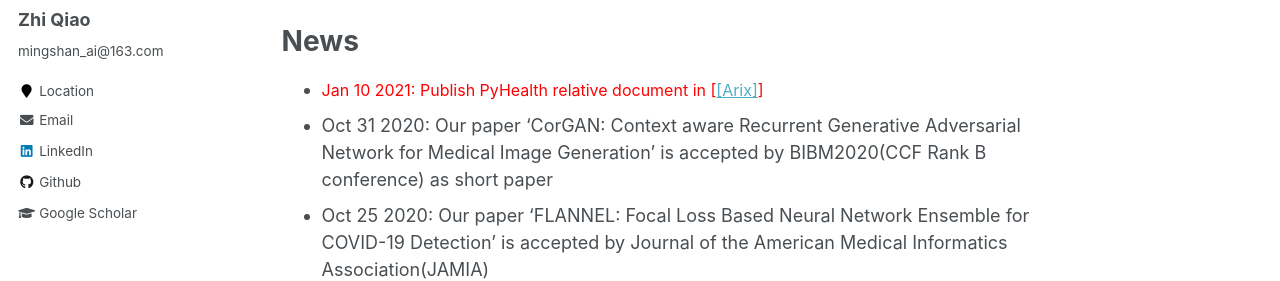
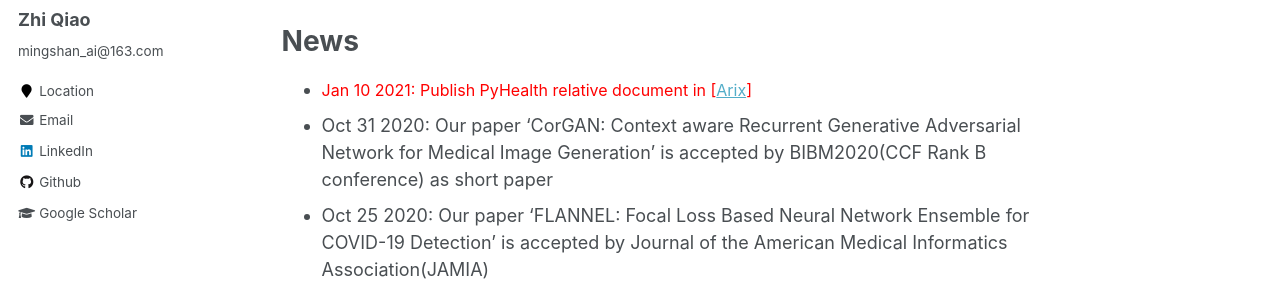
Before and after one commit to qxiaobu/qxiaobu.github.io, a Jekyll site: the page built from _pages/about.md, in a window 1280 px wide and 1072 px high. Shown: the part 294-575 px from the top of the window. Built offline with Jekyll 4.4.1, drawn with Linux system fonts in a browser that asks for light colours.

Commit message:
Update about.md

```diff
--- a/_pages/about.md
+++ b/_pages/about.md
@@ -12,7 +12,7 @@ I am Associate Director of Machine Learning in the Analytics Center of Excellenc
 
 News
 ======
-  * <font size="3" color="red">Jan 10 2021: Publish PyHealth relative document in [<a href="https://arxiv.org/pdf/2101.04209.pdf">[Arix]</a>]</font>
+  * <font size="3" color="red">Jan 10 2021: Publish PyHealth relative document in [<a href="https://arxiv.org/pdf/2101.04209.pdf">Arix</a>]</font>
   * Oct 31 2020: Our paper 'CorGAN: Context aware Recurrent Generative Adversarial Network for Medical Image Generation' is accepted by BIBM2020(CCF Rank B conference) as short paper
   * Oct 25 2020: Our paper 'FLANNEL: Focal Loss Based Neural Network Ensemble for COVID-19 Detection' is accepted by Journal of the American Medical Informatics Association(JAMIA)
   * Aug 2020: [PyHealth](https://github.com/yzhao062/PyHealth) (a python library for Healthcare AI) is released! (As Core Designer&Developer).
```
